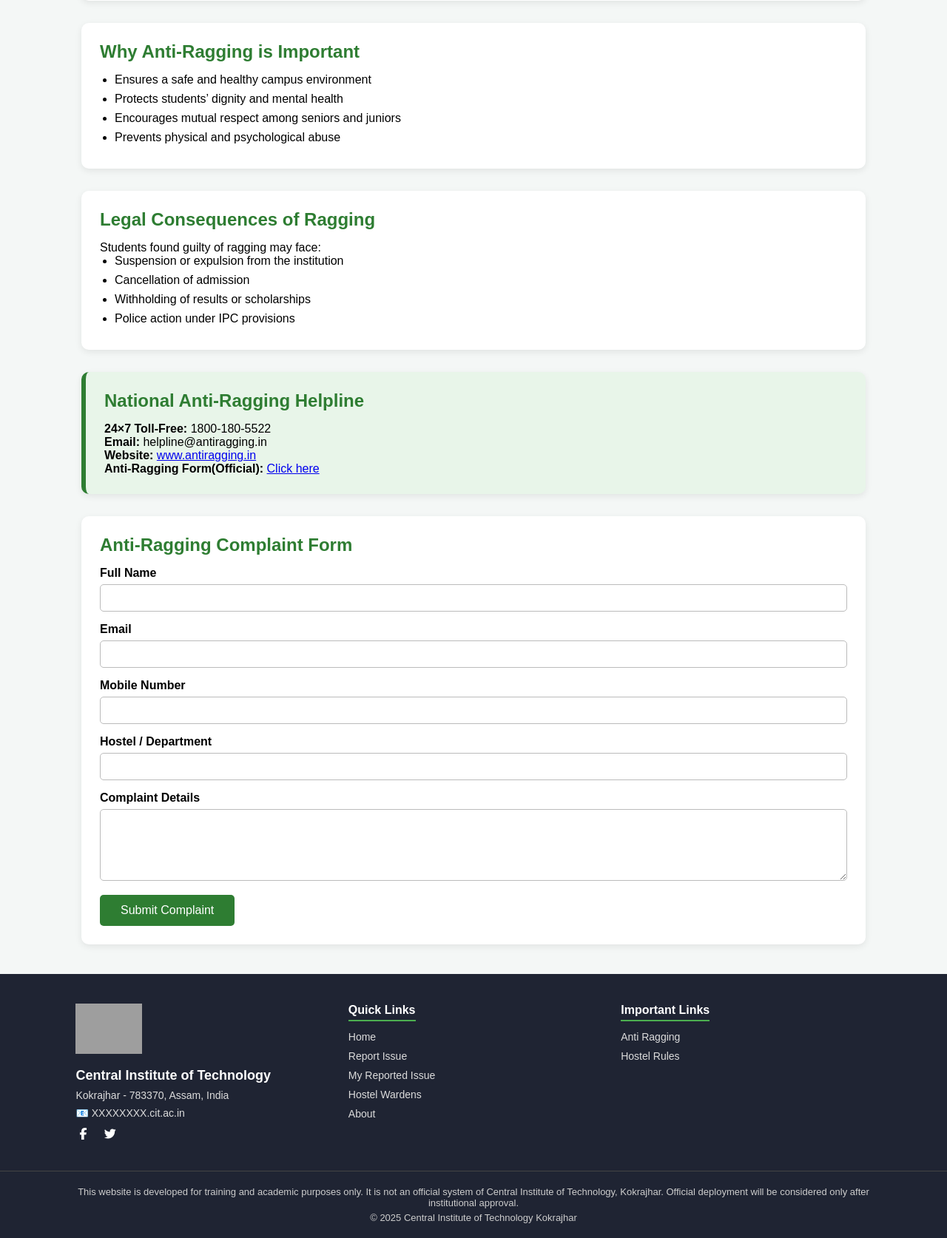
After one commit to itzsubham2006/CITK_HOSTEL_ISSUE_MANAGEMENT_SYSTEM, a Flask app: page /anti_ragging in a window 1280 px wide. The commit adds this page. Shown: the part 1012-2686 px from the top of the page at 74% size. Run offline with Flask 3, Linux system fonts and the light colour scheme; data that the repository does not hold is empty; some libraries are stand-ins or nearby versions; grey boxes are pictures that could not be loaded.

Commit message:
happy new year && anti-ragging page added

```diff
--- a/app/routes/students_routes.py
+++ b/app/routes/students_routes.py
@@ -429,3 +429,29 @@ def hostel_rooms():
         is_staff=is_staff,
         capacity=ROOM_CAPACITY
     )
+
+
+
+# ------------------anti_ragging-------------------------------------
+@students_bp.route("/anti_ragging")
+def anti_ragging():
+    return render_template("publics/anti_ragging.html")
+
+
+@students_bp.route("/submit_anti_ragging", methods=["POST"])
+def submit_anti_ragging():
+    full_name = request.form.get("full_name")
+    email = request.form.get("email")
+    mobile = request.form.get("mobile")
+    college = request.form.get("college")
+    year = request.form.get("year")
+    complaint = request.form.get("complaint")
+
+
+    print("---- Anti Ragging Complaint ----")
+    print(full_name, email, mobile, college, year, complaint)
+
+
+    flash("Your complaint has been submitted successfully. Strict action will be taken.", "success")
+
+    return redirect(url_for("anti_ragging"))
--- a/app/static/css/style.css
+++ b/app/static/css/style.css
@@ -1519,6 +1519,8 @@ input::placeholder {
 /* -                                -------------------hostel_image_slider--------------------------- */
 
 
+
+
 .hostel-slider {
     padding: 60px 20px;
     text-align: center;
@@ -2710,3 +2712,178 @@ body.dark .facility-card {
   font-size: 28px;
   cursor: pointer;
 }
+
+
+
+
+/* ---------------------anti-ragging------------------------------------ */
+.anti-ragging-container {
+    max-width: 1000px;
+    margin: 30px auto;
+    padding: 0 20px;
+}
+
+.page-title {
+    text-align: center;
+    margin-bottom: 30px;
+    color: #1b5e20;
+}
+
+.card {
+    background: #ffffff;
+    padding: 25px;
+    margin-bottom: 25px;
+    border-radius: 8px;
+    box-shadow: 0 2px 8px rgba(0,0,0,0.08);
+}
+
+.card h2 {
+    margin-bottom: 15px;
+    color: #2e7d32;
+}
+
+.card ul {
+    padding-left: 20px;
+}
+
+.card ul li {
+    margin-bottom: 8px;
+}
+
+.helpline {
+    background: #e8f5e9;
+    border-left: 5px solid #2e7d32;
+}
+
+.form-group {
+    margin-bottom: 15px;
+}
+
+.form-group label {
+    font-weight: bold;
+    display: block;
+    margin-bottom: 6px;
+}
+
+.form-group input,
+.form-group textarea {
+    width: 100%;
+    padding: 10px;
+    border: 1px solid #bbb;
+    border-radius: 4px;
+}
+
+.btn-submit {
+    background: #2e7d32;
+    color: white;
+    border: none;
+    padding: 12px 25px;
+    font-size: 16px;
+    border-radius: 4px;
+    cursor: pointer;
+}
+
+.btn-submit:hover {
+    background: #1b5e20;
+}
+
+/* HERO SECTION */
+.anti-hero {
+    height: 360px;
+    background: url("/static/images/Anti-Ragging_ban.jpg") center/cover no-repeat;
+    position: relative;
+}
+
+.hero-overlay {
+    position: absolute;
+    inset: 0;
+    background: rgba(0,0,0,0.55);
+    display: flex;
+    flex-direction: column;
+    justify-content: center;
+    align-items: center;
+    color: #fff;
+}
+
+.hero-overlay h1 {
+    font-size: 42px;
+    margin-bottom: 10px;
+}
+
+.hero-overlay p {
+    font-size: 18px;
+}
+
+/* CONTAINER */
+.anti-ragging-container {
+    max-width: 1100px;
+    margin: 40px auto;
+    padding: 0 20px;
+}
+
+/* CARD */
+.card {
+    background: #fff;
+    padding: 25px;
+    margin-bottom: 30px;
+    border-radius: 10px;
+    box-shadow: 0 3px 10px rgba(0,0,0,0.08);
+}
+
+.card h2 {
+    color: #2e7d32;
+    margin-bottom: 15px;
+}
+
+/* IMAGE GRID */
+.image-grid {
+    display: grid;
+    grid-template-columns: repeat(auto-fit, minmax(220px, 1fr));
+    gap: 15px;
+}
+
+.image-grid img {
+    width: 100%;
+    height: 160px;
+    object-fit: cover;
+    border-radius: 8px;
+}
+
+/* HELPLINE */
+.helpline {
+    background: #e8f5e9;
+    border-left: 6px solid #2e7d32;
+}
+
+/* FORM */
+.form-group {
+    margin-bottom: 15px;
+}
+
+.form-group label {
+    font-weight: 600;
+    margin-bottom: 6px;
+    display: block;
+}
+
+.form-group input,
+.form-group textarea {
+    width: 100%;
+    padding: 10px;
+    border: 1px solid #bbb;
+    border-radius: 5px;
+}
+
+.btn-submit {
+    background: #2e7d32;
+    color: white;
+    padding: 12px 28px;
+    border: none;
+    border-radius: 5px;
+    font-size: 16px;
+    cursor: pointer;
+}
+
+.btn-submit:hover {
+    background: #1b5e20;
+}
--- a/app/templates/base.html
+++ b/app/templates/base.html
@@ -131,7 +131,7 @@ document.addEventListener("DOMContentLoaded", function () {
                     <h4>Others</h4>
                     <div class="sp-mega-grid">
 
-                        <a href="#">Anti Ragging</a>
+                        <a href="{{url_for('students.anti_ragging')}}">Anti Ragging</a>
                         <a href="#">Notices</a>
                         <a href="#">Internet</a>
                         <a href="#">Help</a>
@@ -150,7 +150,7 @@ document.addEventListener("DOMContentLoaded", function () {
                     <h4>Important</h4>
                     <ul>
 
-                        <li><a href="#">Forms</a></li>
+                        <li><a href="https://cit.ac.in/pages-uploads-academic-form">Forms</a></li>
                          {% if current_user.role == 'admin' %}
                         <li><a href="{{url_for('students.hostel_rooms')}}">Hostel Rooms </a></li>
                         {% endif %}
@@ -188,6 +188,14 @@ document.addEventListener("DOMContentLoaded", function () {
 
 
     </header>
+        {% with messages = get_flashed_messages(with_categories=true) %}
+    {% if messages %}
+        {% for category, message in messages %}
+        <div class="flash {{ category }}">{{ message }}</div>
+        {% endfor %}
+    {% endif %}
+    {% endwith %}
+
     {% block content%}
     <main class="container">
         <section class="welcome-section">
--- /dev/null
+++ b/app/templates/publics/anti_ragging.html
@@ -0,0 +1,120 @@
+{% extends "base.html" %}
+
+{% block title %}
+Anti Ragging | CITK Hostel
+{% endblock %}
+
+{% block content %}
+
+<!-- HERO IMAGE -->
+<section class="anti-hero">
+    <div class="hero-overlay">
+        <h1>Say NO to Ragging</h1>
+        <p>Ragging is a punishable offence. Help us keep the campus safe.</p>
+    </div>
+</section>
+
+<div class="anti-ragging-container">
+
+
+    <section class="card">
+        <h2>What is Ragging?</h2>
+        <p>
+            Ragging refers to any conduct by a student or group of students that causes or is likely to cause
+            physical, psychological or emotional harm to another student. This includes bullying, harassment,
+            teasing, abuse, or intimidation in any form.
+        </p>
+        <p>
+            As per UGC regulations, ragging is a **serious criminal offence** and is strictly prohibited in all
+            educational institutions in India.
+        </p>
+    </section>
+     <section class="card">
+        <h2>Anti-Ragging Awareness</h2>
+
+        <div class="image-grid">
+            <img src="{{url_for('static', filename='images/rag_4.webp')}}" alt="Anti Ragging Banner">
+            <img src="{{url_for('static', filename='images/rag_1.webp')}}" alt="UGC Anti Ragging">
+            <img src="{{url_for('static', filename='images/rag_2.webp')}}" alt="Stop Ragging">
+            <img src="{{url_for('static', filename='images/rag_3.webp')}}" alt="Ragging Awareness">
+        </div>
+    </section>
+
+   <section class="card">
+        <h2>Why Anti-Ragging is Important</h2>
+        <ul>
+            <li>Ensures a safe and healthy campus environment</li>
+            <li>Protects students’ dignity and mental health</li>
+            <li>Encourages mutual respect among seniors and juniors</li>
+            <li>Prevents physical and psychological abuse</li>
+        </ul>
+    </section>
+
+    <section class="card">
+        <h2>Legal Consequences of Ragging</h2>
+        <p>
+            Students found guilty of ragging may face:
+        </p>
+        <ul>
+            <li>Suspension or expulsion from the institution</li>
+            <li>Cancellation of admission</li>
+            <li>Withholding of results or scholarships</li>
+            <li>Police action under IPC provisions</li>
+        </ul>
+    </section>
+
+
+    <!-- HELPLINE -->
+    <section class="card helpline">
+        <h2>National Anti-Ragging Helpline</h2>
+        <p><strong>24×7 Toll-Free:</strong> 1800-180-5522</p>
+        <p><strong>Email:</strong> helpline@antiragging.in</p>
+        <p><strong>Website:</strong>
+            <a href="https://www.antiragging.in" target="_blank">www.antiragging.in</a>
+        </p>
+        <p><strong>Anti-Ragging Form(Official):</strong>
+            <a href="https://antiragging.in/affidavit_affiliated_form.php" target="_blank">Click here</a>
+        </p>
+    </section>
+
+    <!-- FORM -->
+    <section class="card">
+        <h2>Anti-Ragging Complaint Form</h2>
+
+        <form method="POST" action="{{ url_for('students.submit_anti_ragging') }}">
+
+            <div class="form-group">
+                <label>Full Name</label>
+                <input type="text" name="full_name" required>
+            </div>
+
+            <div class="form-group">
+                <label>Email</label>
+                <input type="email" name="email" required>
+            </div>
+
+            <div class="form-group">
+                <label>Mobile Number</label>
+                <input type="text" name="mobile" required>
+            </div>
+
+            <div class="form-group">
+                <label>Hostel / Department</label>
+                <input type="text" name="college" required>
+            </div>
+
+            <div class="form-group">
+                <label>Complaint Details</label>
+                <textarea name="complaint" rows="5" required></textarea>
+            </div>
+
+            <button type="submit" class="btn-submit">
+                Submit Complaint
+            </button>
+
+        </form>
+    </section>
+
+</div>
+
+{% endblock %}
```
Also changed, not shown: app/templates/publics/hostel_diaries.html (+4 -4 lines).
